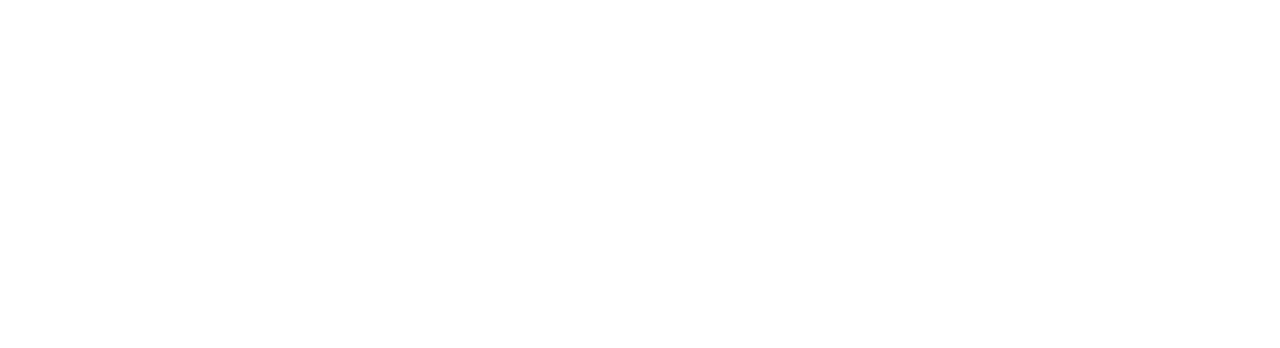
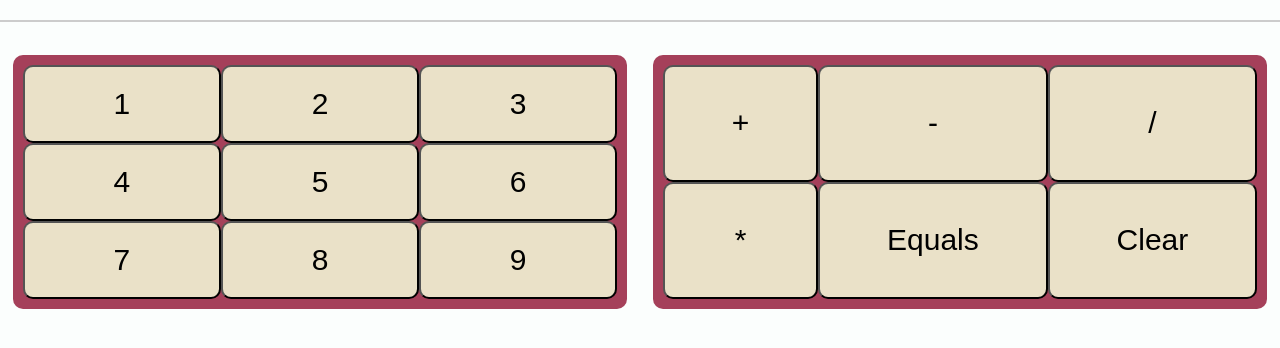
Before and after one commit to haunteringj/calculator, a plain HTML site: page index.html in a window 1280 px wide. Drawn offline with Linux system fonts and the light colour scheme.

Commit message:
made buttons. need to wait for the display to work

```diff
--- a/index.html
+++ b/index.html
@@ -7,8 +7,27 @@
     </head>
     <!-- I am putting a comment here for shits and giggles -->
     <body>
+        <h2 class="display"></h2>
         <div class="calc-container">
-            <div class="numbers"></div>
+            <div class="number-container">
+                <button class="number">1</button>
+                <button class="number">2</button>
+                <button class="number">3</button>
+                <button class="number">4</button>
+                <button class="number">5</button>
+                <button class="number">6</button>
+                <button class="number">7</button>
+                <button class="number">8</button>
+                <button class="number">9</button>
+            </div>
+            <div class="operator-container">
+                <button class="operator">+</button>
+                <button class="operator">-</button>
+                <button class="operator">/</button>
+                <button class="operator">*</button>
+                <button class="operator">Equals</button>
+                <button class="operator">Clear</button>
+            </div>
         </div>
     </body>
     <script src="script.js"></script>
--- a/script.js
+++ b/script.js
@@ -1,17 +1,17 @@
 function add(num1, num2) {
-    return 42;
+    return num1 + num2;
 }
 
 function subtract(num1, num2) {
-    return 42;
+    return num1 - num2;
 }
 
 function multiply(num1, num2) {
-    return 42;
+    return num1 * num2;
 }
 
 function divide(num1, num2) {
-    return 42;
+    return num1 / num2;
 }
 
 function operate(num1, num2, operator) {
@@ -29,6 +29,18 @@ function operate(num1, num2, operator) {
     }
 }
 
-let num1 = 0;
-let num2 = 0;
-let operator = '+';
+
+function updateDisplay(input) {
+    const display = document.querySelector('.display')
+
+    switch(input) {
+        case '+':
+            display.textContent += "+"
+        default:
+    }
+}
+
+const numberBtn = document.querySelectorAll('.number');
+numberBtn.addEventListener('click', () => {
+    updateDisplay('+');
+});
--- a/style.css
+++ b/style.css
@@ -0,0 +1,50 @@
+/* CSS Color Palette
+--text: #0d211c;
+--background: #fbfefd;
+--primary: #843348;
+--secondary: #eae1c8;
+--accent: #a5405a;
+*/
+
+/* CSS styling for the general page */
+body {
+    margin: auto;
+    width: 100%;
+    height: 100%;
+    font-family: Verdana, Geneva, Tahoma, sans-serif;
+    background-color: #fbfefd;
+    color: #0d211c;
+}
+
+h2 {
+    text-align: center;
+    border: 1px solid #ccc;
+}
+
+.calc-container {
+    display: flex;
+}
+
+.calc-container .number-container, .calc-container .operator-container {
+    display: grid;
+    grid-template-columns: auto auto auto;
+    padding: 10px;
+    flex: 1;
+    border-radius: 10px;
+    background-color: #a5405a;
+    margin: 1%;
+}
+
+.calc-container .number-container .number, .calc-container .operator-container .operator {
+    padding: 20px;
+    font-size: 30px;
+    text-align: center;
+    background-color: #eae1c8;
+    border-radius: 10px;
+}
+
+.calc-container .number-container .number:hover, .calc-container .operator-container .operator:hover {
+    background-color: #a5405a;
+    color: white;
+
+}
```
